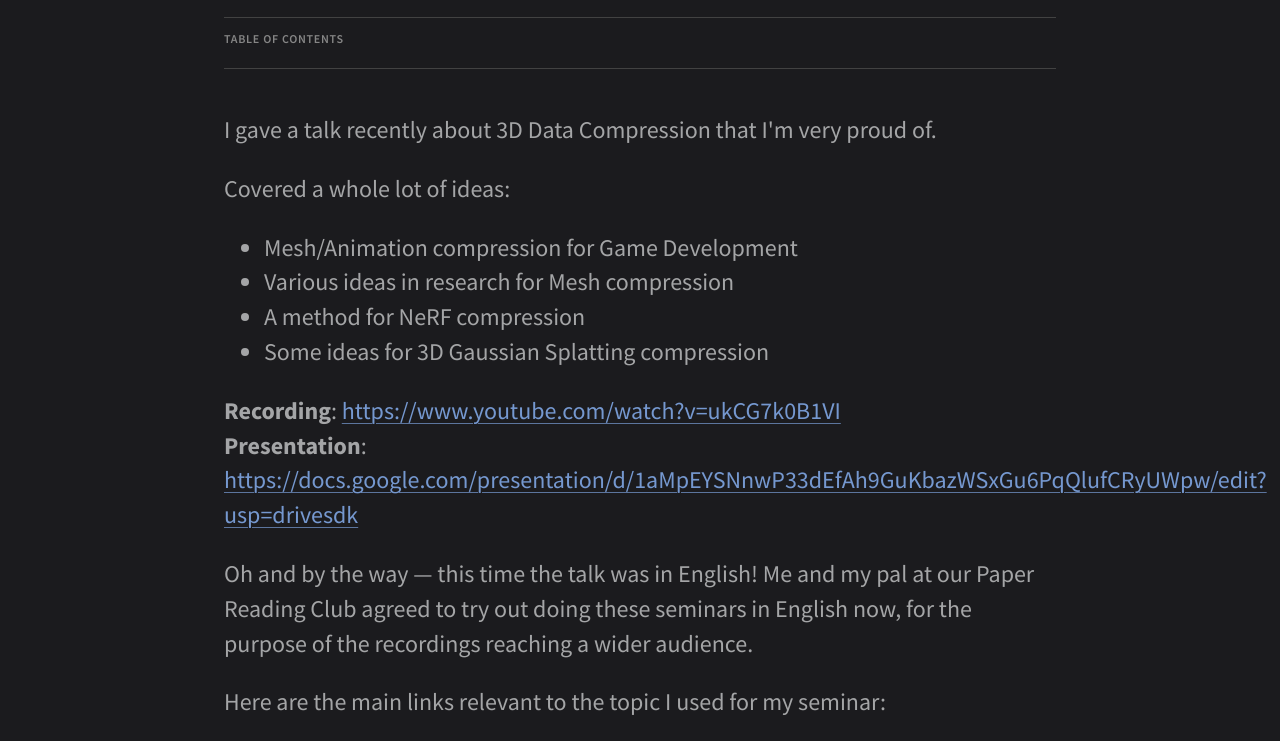
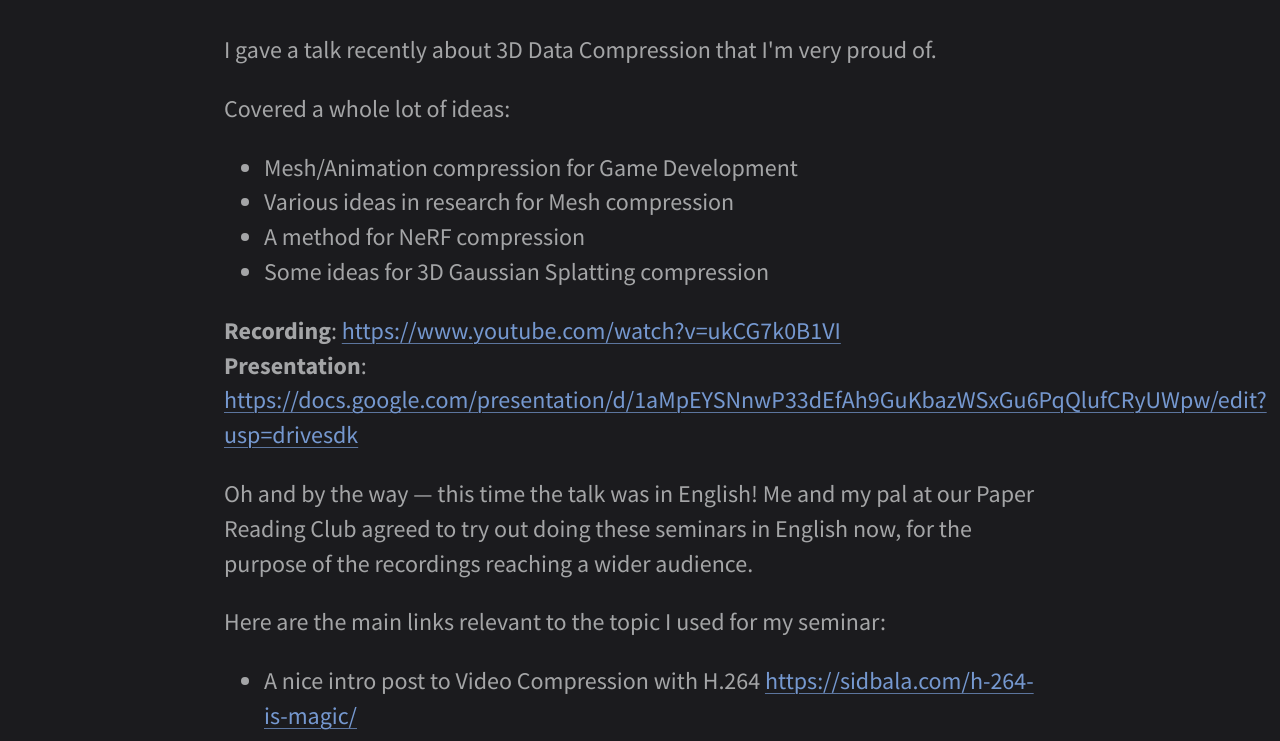
Before and after one commit to Xallt/blog-new, an Astro site: page /posts/3d-data-compression-seminar in a window 1280 px wide. Shown: the part 145-886 px from the top of the page. Built offline with nearby package versions, Linux system fonts and the light colour scheme; Astro itself is replaced by a stand-in of ours; some packages are replaced by stand-ins of ours.

Commit message:
toc only when needed

```diff
--- a/src/pages/posts/[post].astro
+++ b/src/pages/posts/[post].astro
@@ -1,8 +1,8 @@
 ---
 import { getCollection, render } from "astro:content";
 import Nav from "../../components/Nav.astro";
+import TableOfContents from "../../components/TableOfContents.astro";
 import Tag from "../../components/Tag.astro";
-import TableOfContents from "../../components/TableOfContents.astro";
 import { navItems, parsePost } from "../../data/home";
 import BaseLayout from "../../layouts/BaseLayout.astro";
 
@@ -24,7 +24,12 @@ const { Content, headings } = await render(post);
 <BaseLayout title={post.data.title}>
     <div class="post-page">
         <Nav items={navItems} />
-        <div class="post-grid">
+        <div
+            class:list={[
+                "post-grid",
+                { "post-grid--no-toc": !(headings && headings.length > 0) },
+            ]}
+        >
             <header class="post-header">
                 <h1 class="post-title">{post.data.title}</h1>
                 {
@@ -41,9 +46,14 @@ const { Content, headings } = await render(post);
                     )
                 }
             </header>
-            <aside class="toc-sidebar">
-                <TableOfContents headings={headings} />
-            </aside>
+            {
+                headings && headings.length > 0 && (
+                    <aside class="toc-sidebar">
+                        <TableOfContents headings={headings} />
+                    </aside>
+                )
+            }
+
             <div class="post-body">
                 <Content />
             </div>
@@ -71,6 +81,10 @@ const { Content, headings } = await render(post);
             ". body   toc";
         row-gap: var(--space-md);
         padding: 0 var(--space-md);
+    }
+
+    .post-grid--no-toc {
+        row-gap: var(--space-sm);
     }
 
     .post-header {
@@ -110,6 +124,13 @@ const { Content, headings } = await render(post);
                 "toc"
                 "body";
             justify-content: center;
+        }
+
+        /* No TOC: skip the empty middle row so row-gap is not applied twice. */
+        .post-grid--no-toc {
+            grid-template-areas:
+                "header"
+                "body";
         }
 
         .toc-sidebar {
```
Also changed, not shown: src/components/TableOfContents.astro (+16 -9 lines).
